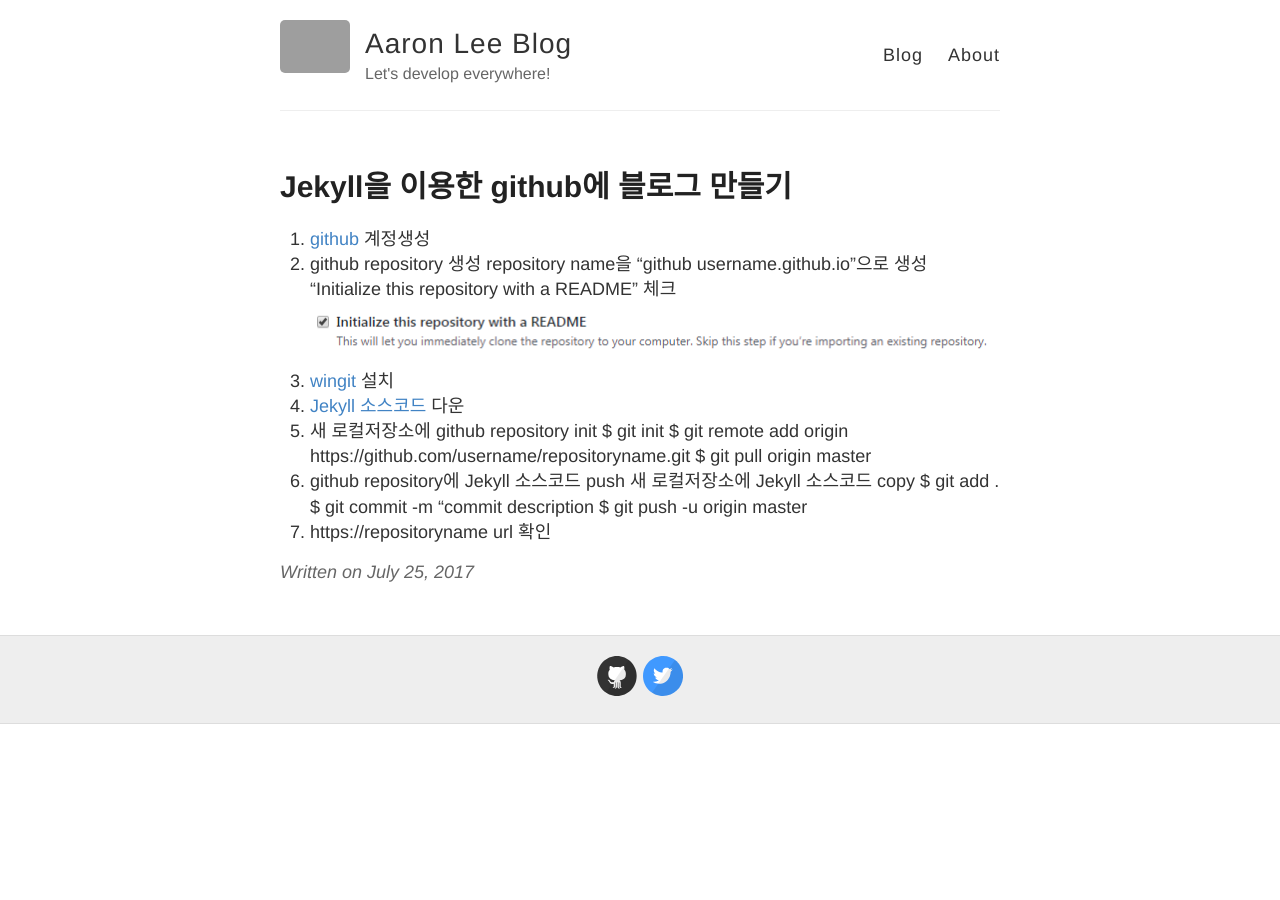
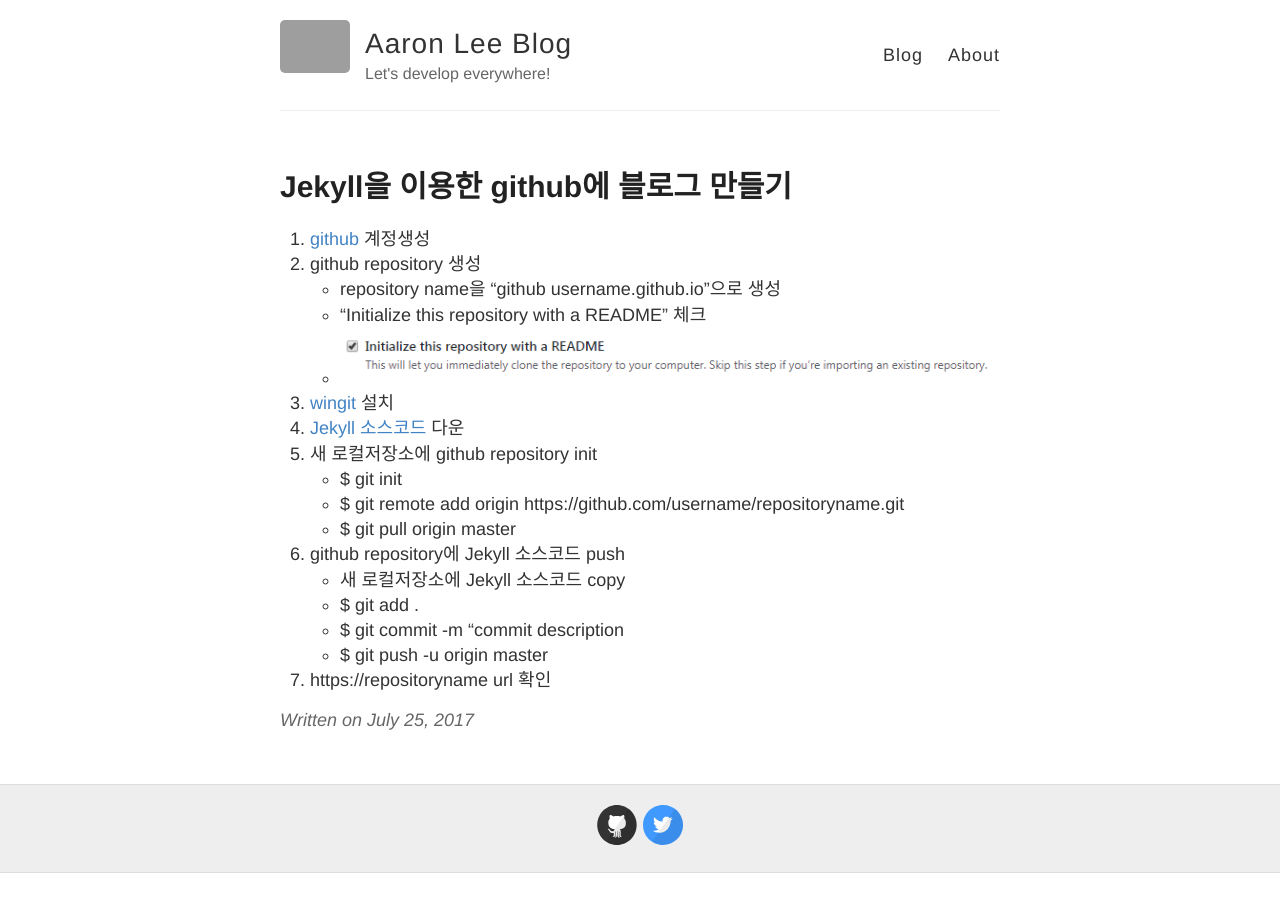
Before and after one commit to aaronleedev/aaronleedev.github.io, a Jekyll site: the page built from _posts/2017-07-25-github-jekyll.md, in a window 1280 px wide. Built offline with Jekyll 4.4.1, drawn with Linux system fonts in a browser that asks for light colours; grey boxes are pictures that could not be loaded.

Commit message:
modified blog post

```diff
--- a/_posts/2017-07-25-github-jekyll.md
+++ b/_posts/2017-07-25-github-jekyll.md
@@ -5,18 +5,18 @@
 
 1. [github](https://github.com/) 계정생성
 2. github repository 생성
-  repository name을 "github username.github.io"으로 생성
-  "Initialize this repository with a README" 체크
-  ![_config.yml]({{ site.baseurl }}/images/2017-07-25-github-jekyll-01.png)
+*  repository name을 "github username.github.io"으로 생성
+*  "Initialize this repository with a README" 체크
+*  ![_config.yml]({{ site.baseurl }}/images/2017-07-25-github-jekyll-01.png)
 3. [wingit](https://git-scm.com/download/win) 설치
 4. [Jekyll 소스코드](https://github.com/barryclark/jekyll-now) 다운
 5. 새 로컬저장소에 github repository init
-  $ git init
-  $ git remote add origin https://github.com/username/repositoryname.git
-  $ git pull origin master
+*  $ git init
+*  $ git remote add origin https://github.com/username/repositoryname.git
+*  $ git pull origin master
 6. github repository에 Jekyll 소스코드 push
-  새 로컬저장소에 Jekyll 소스코드 copy
-  $ git add .
-  $ git commit -m "commit description
-  $ git push -u origin master
+*  새 로컬저장소에 Jekyll 소스코드 copy
+*  $ git add .
+*  $ git commit -m "commit description
+*  $ git push -u origin master
 7. https://repositoryname url 확인
```
